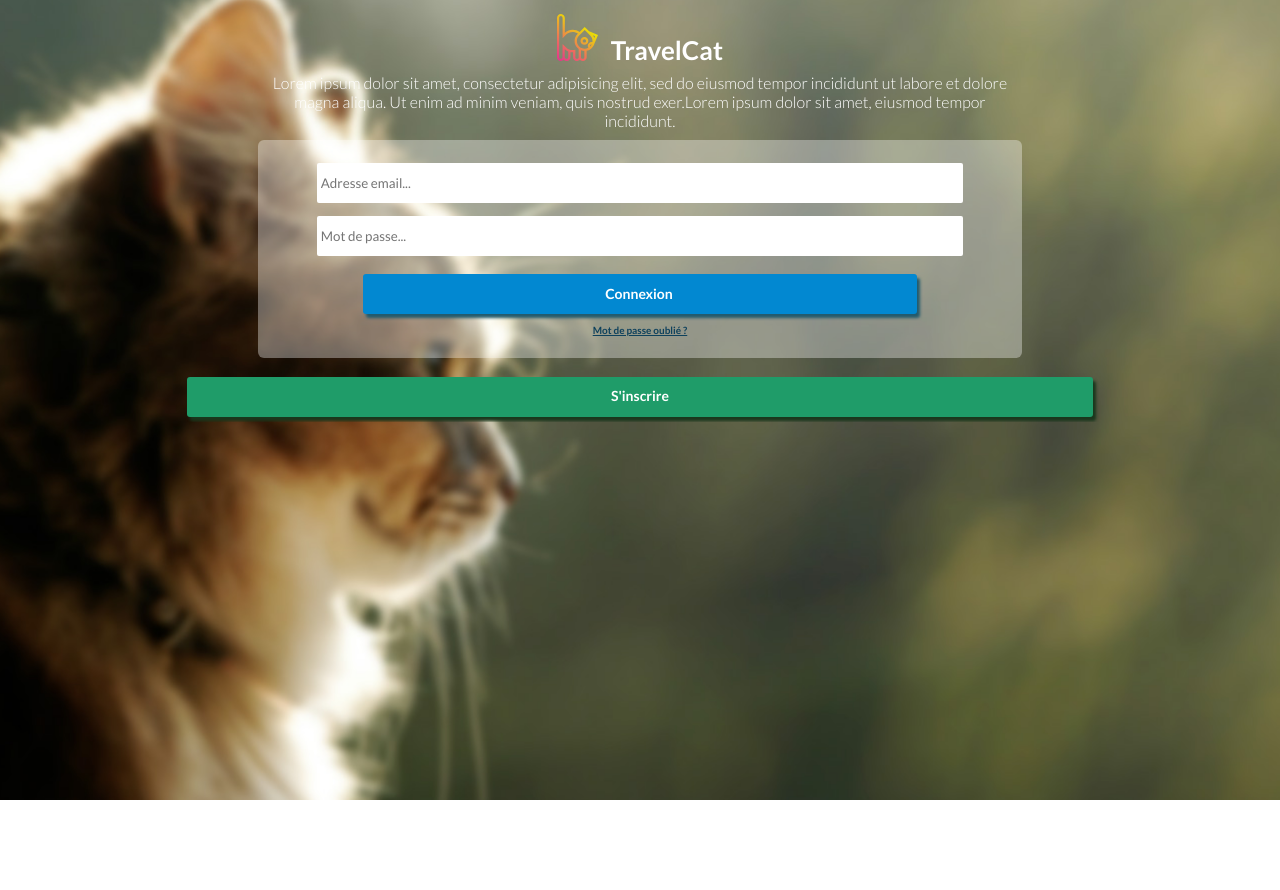
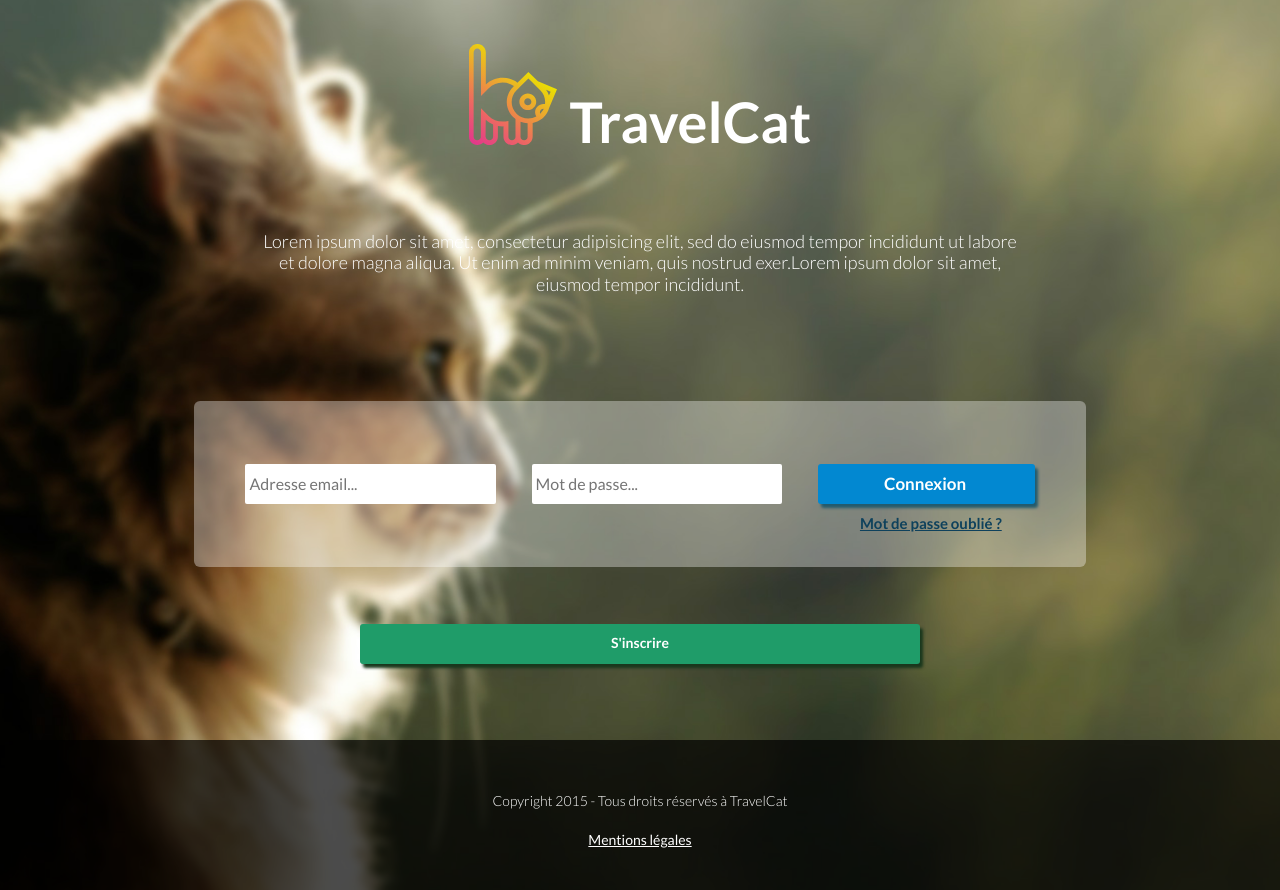
Before and after one commit to stephane-o/travelcat, a plain HTML site: page index.html in a window 1280 px wide. Before the commit the page ends 800 px from the top, so only its background shows below. Drawn offline with Linux system fonts and the light colour scheme.

Commit message:
Home footer added + Tablet mediaqueries

```diff
--- a/css/style.css
+++ b/css/style.css
@@ -194,6 +194,7 @@ body {
 input, textarea {
     font-family: 'Lato', sans-serif;
     font-weight: 400;
+    font-size: 1.143em; /* 16px / 14px */
 }
 /********************** FIN DU RESET **********************/
 
@@ -272,6 +273,7 @@ input, textarea {
 .wrapper {
     padding-top: 14px;
     margin: 0 auto;
+    min-height: 100%;
 }
 .logo-group {
     margin-bottom: 12px;
@@ -367,6 +369,98 @@ input, textarea {
     padding-top:8px;
 }
 
+footer {
+    display: none;
+}
+
+@media all and (min-width:40em) {
+    .wrapper {
+        padding-top: 44px;
+        position: relative;
+        padding-bottom: 150px;
+    }
+
+    .logo-group {
+        margin-bottom: 86px;
+    }
+
+    .logo-group p{
+        font-size: 4em; /* 56px / 14px */
+        line-height: 0.792em;
+        margin: 0;
+        position: relative;
+        top:45px;
+    }
+
+    .logo-group img {
+        width: 88px;
+    }
+
+    .main h1 {
+        margin-bottom: 105px;
+        font-size: 1.286em; /* 18px / 14px */
+    }
+
+    .connexion {
+        width: 87.05128205128205%; /* 679px / 780px */
+        margin: 0 auto;
+        margin-top:9px;
+        margin-bottom: 57px;
+        padding: 63px 20px 50px 20px;
+    }
+
+    .connexion input {
+        border: 0px;
+        border-radius: 2px;
+        height: 40px;
+        padding-left: 4px;
+        margin-right:3.829160530191458%; /* 26px / 679px */
+        width:29.45508100147275%; /* 200px / 679px */
+    }
+
+    .bouton.connec {
+        width: 25.47864506627393%; /* 173px / 679px */
+        font-size: 1.214em; /* 17px / 14px */
+        margin: 0;
+    }
+
+    .connexion .motdepasseoublie {
+        float: right;
+        margin-right:7.511045655375552%; /*10px;*/
+        margin-top: -5px;
+        font-size: 1.071em; /* 15px / 14px */
+    }
+
+    .bouton.inscription {
+        max-width: 560px;
+        margin-bottom:76px;
+    }
+
+    footer {
+        display:block;
+        width: 100%;
+        background: rgba(0, 0, 0, 0.7);
+        padding: 50px 0 50px 0;
+        height: 150px;
+        position: absolute;
+        bottom: 0;
+    }
+
+    .bloc-footer p {
+        font-size: 1em;
+        font-weight: 300;
+        padding-bottom: 18px;
+    }
+
+    .bloc-footer a {
+        font-size: 1em;
+        font-weight: 500;
+        text-decoration: underline;
+    }
+
+}
+
+
 /********************** FIN HOME CSS **********************/
 
 /********************** AJOUT FICHIER VIDEO CSS **********************/
@@ -429,56 +523,6 @@ input, textarea {
     margin-top: 7px;
 }
 
-@media all and (min-width:40em) {
-    .fenetreajout {
-        max-width: 617px;
-    }
-    .champsajout-2 {
-        margin-top: -47px;
-    }
-    .champsajout-2 .boutonajoutphoto {
-        height: 265px;
-    }
-    .champsajout-2 .boutonajoutphoto p {
-        height: 265px !important;
-        line-height: 265px !important;
-    }
-    .champsajout-3 {
-        margin-top: -222px;
-    }
-    .champsajout-3 textarea {
-        height: 261px;
-    }
-    .fenetreajout .action-boutons ul {
-        font-size: 1.214em !important;
-    }
-    .fenetreajout .action-boutons p {
-        margin-left: 7px !important;
-        padding-left: 32px;
-    }
-    .action-boutons {
-        overflow: visible;
-    }
-    .action-boutons .btn-envoyer {
-        float: left;
-        width: 18.20745542949757% !important; /* 100px / 617px */
-        margin-left: -12px;
-        color: black;
-    }
-    .action-boutons .btn-edition {
-        float: right;
-        width: 17.30745542949757% !important; /* 100px / 617px */
-        margin-right: 32.09076175040519% !important; /* 198px / 617 px */
-        margin-top: -50px;
-    }
-    .action-boutons .btn-geoloc {
-        float: right;
-        width: 28.03889789303079% !important; /* 173px / 617px */
-        margin-right: 3.217341977309562% !important;
-        margin-top: -50px;
-    }
-}
-
 .champsajout-2 .boutonajoutphoto p {
     color: #8c8a8a;
     font-size:4.286em; /* 60px / 14px */
@@ -531,6 +575,57 @@ input, textarea {
 .fenetreajout .action-boutons p.envoyer {
     background-image: url('../img/icon-envoyer.svg');
 }
+
+@media all and (min-width:40em) {
+    .fenetreajout {
+        max-width: 617px;
+    }
+    .champsajout-2 {
+        margin-top: -47px;
+    }
+    .champsajout-2 .boutonajoutphoto {
+        height: 265px;
+    }
+    .champsajout-2 .boutonajoutphoto p {
+        height: 265px !important;
+        line-height: 265px !important;
+    }
+    .champsajout-3 {
+        margin-top: -222px;
+    }
+    .champsajout-3 textarea {
+        height: 261px;
+    }
+    .fenetreajout .action-boutons ul {
+        font-size: 1.214em !important;
+    }
+    .fenetreajout .action-boutons p {
+        margin-left: 7px !important;
+        padding-left: 32px;
+    }
+    .action-boutons {
+        overflow: visible;
+    }
+    .action-boutons .btn-envoyer {
+        float: left;
+        width: 18.20745542949757% !important; /* 100px / 617px */
+        margin-left: -12px;
+        color: black;
+    }
+    .action-boutons .btn-edition {
+        float: right;
+        width: 17.30745542949757% !important; /* 100px / 617px */
+        margin-right: 32.09076175040519% !important; /* 198px / 617 px */
+        margin-top: -50px;
+    }
+    .action-boutons .btn-geoloc {
+        float: right;
+        width: 28.03889789303079% !important; /* 173px / 617px */
+        margin-right: 3.217341977309562% !important;
+        margin-top: -50px;
+    }
+}
+
 
 /********************** FIN AJOUT FICHIER VIDEO CSS **********************/
 
--- a/index.html
+++ b/index.html
@@ -42,8 +42,6 @@
                                     <div class="champconnexion">
                                         <input type="text" name="mail" placeholder="Adresse email..." />
                                         <input type="text" name="pass" placeholder="Mot de passe..." />
-                                    </div>
-                                    <div>
                                         <input type="submit" value="Connexion" class="bouton connec">
                                         <br />
                                         <a href="#" class="motdepasseoublie">Mot de passe oublié ?</a>
@@ -60,6 +58,21 @@
                 </div>
             </div>
         </div>
+        <footer>
+            <div class="section">
+                <div class="grid">
+                    <div class="row">
+                        <div class="col col-6">
+                            <div class="bloc-footer">
+                                <p>Copyright 2015 - Tous droits réservés à TravelCat</p>
+                                <a href="#" class="mentionslegales">Mentions légales</a>
+                            </div>
+
+                        </div>
+                    </div>
+                </div>
+            </div>
+        </footer>
     </div>
 </body>
 
```
